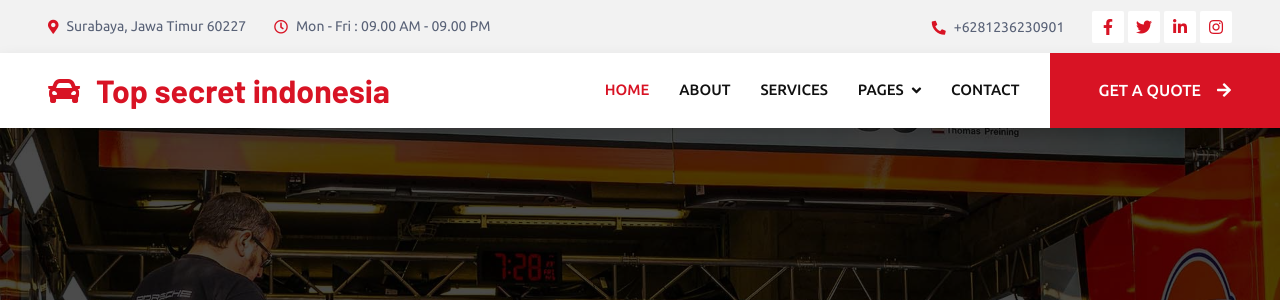
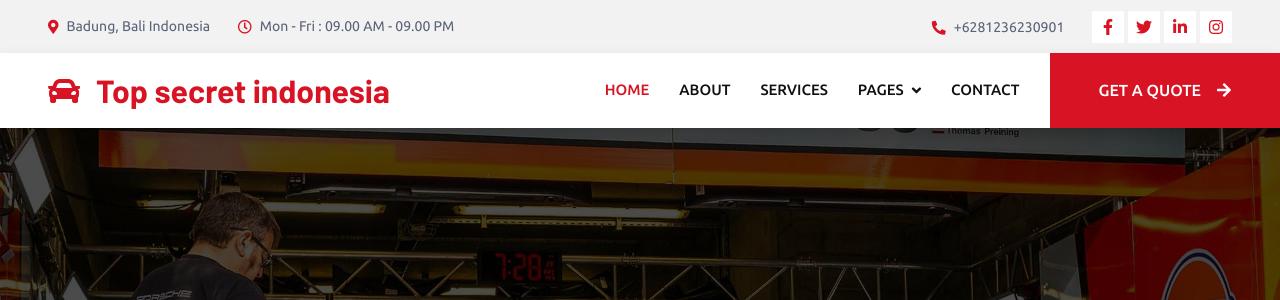
Before and after one commit to Wenn77/YCA-Library, a PHP site: page / in a window 1280 px wide. Shown: the top 300 px of the page. Run offline with PHP 8.4, Linux system fonts and the light colour scheme; some libraries are stand-ins or nearby versions.

Commit message:
update di bagian index

```diff
--- a/carserv-1.0.0/index.php
+++ b/carserv-1.0.0/index.php
@@ -48,7 +48,7 @@
             <div class="col-lg-7 px-5 text-start">
                 <div class="h-100 d-inline-flex align-items-center py-3 me-4">
                     <small class="fa fa-map-marker-alt text-primary me-2"></small>
-                    <small>Surabaya, Jawa Timur 60227</small>
+                    <small>Badung, Bali Indonesia</small>
                 </div>
                 <div class="h-100 d-inline-flex align-items-center py-3">
                     <small class="far fa-clock text-primary me-2"></small>
```
